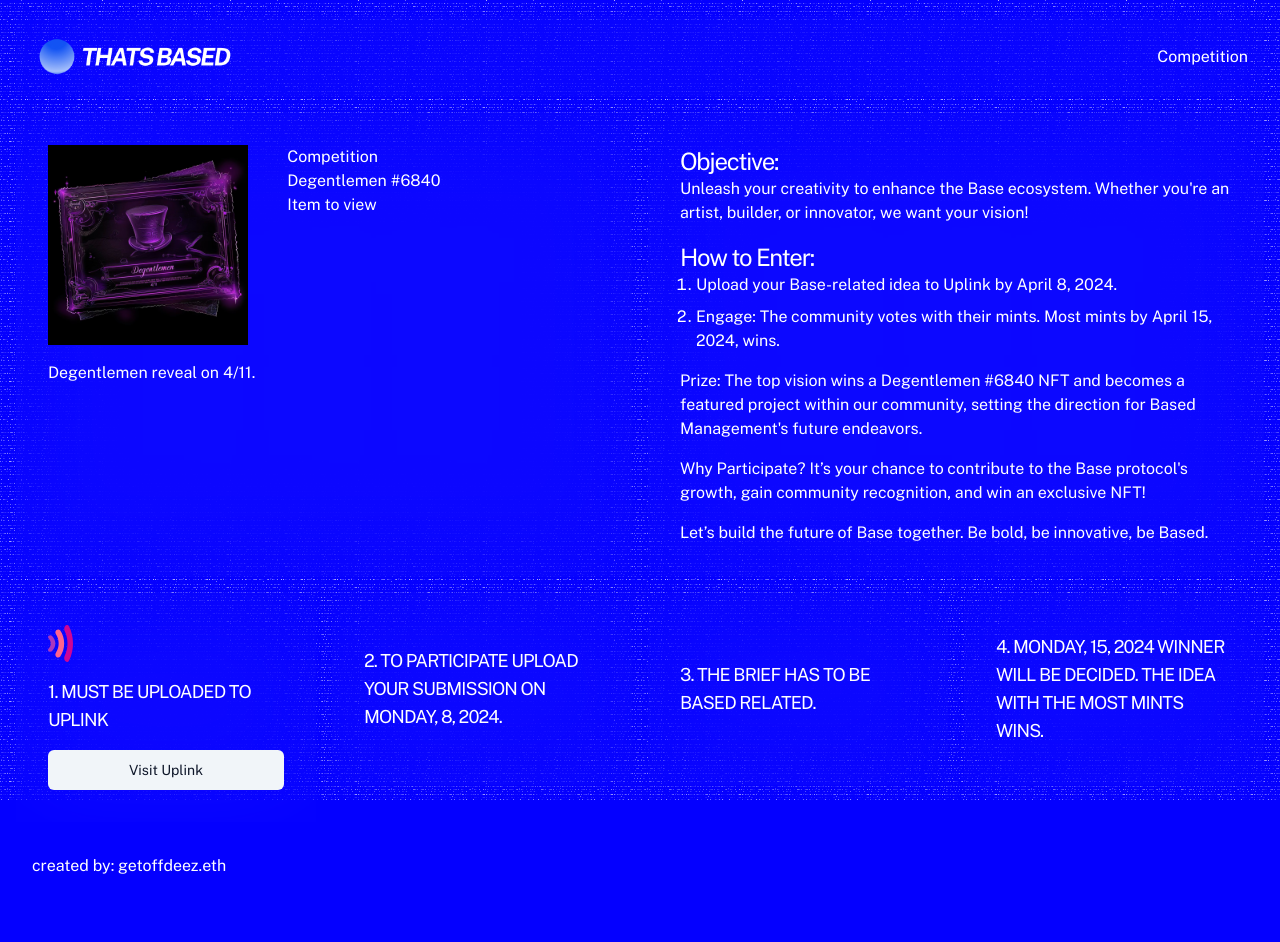
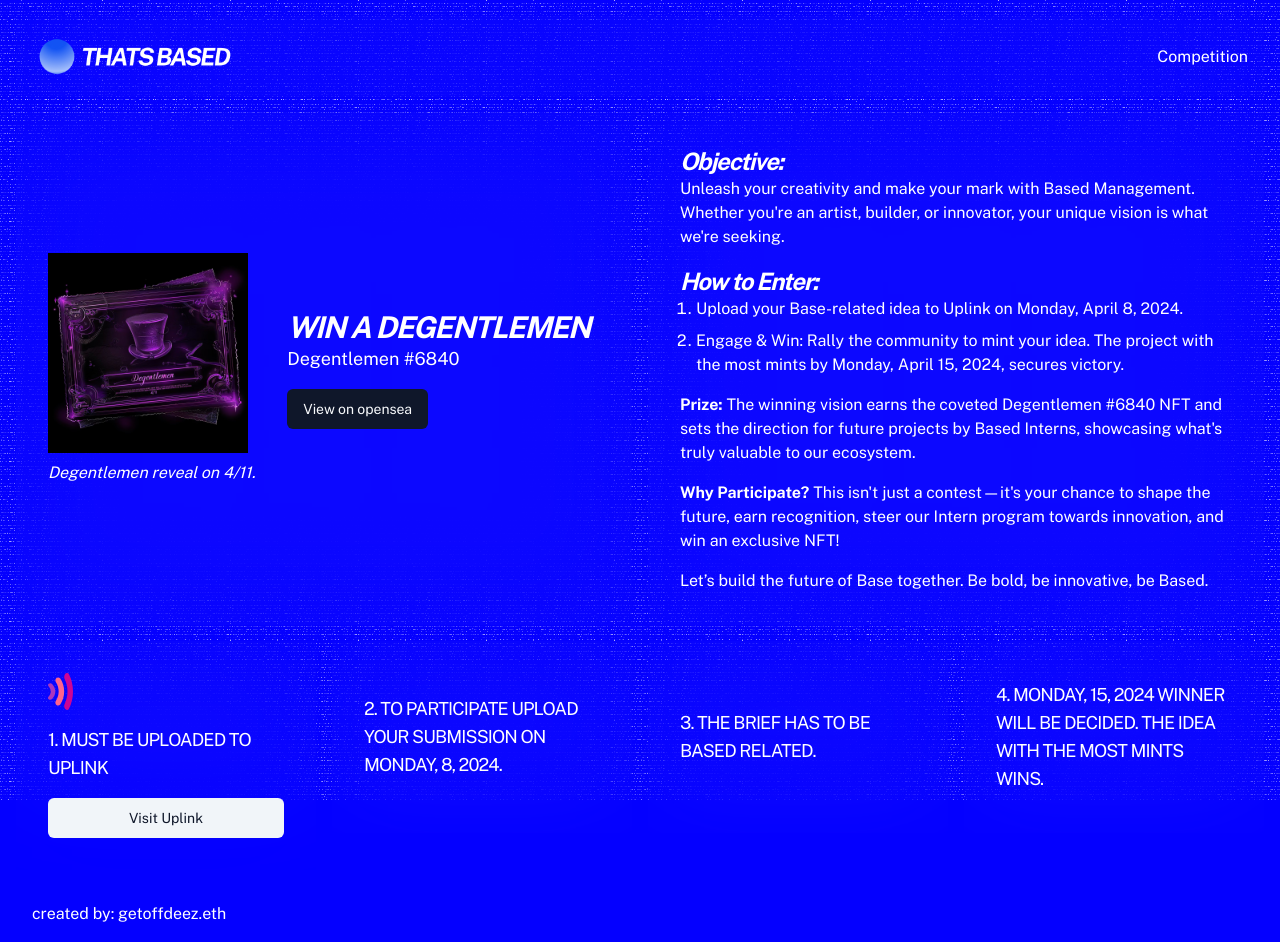
Before and after one commit to getoffdeez/thisisbased-comp, a Next.js app: page / in a window 1280 px wide. Before the commit the page ends 894 px from the top, so only its background shows below. Built offline with nearby package versions, Linux system fonts and the light colour scheme.

Commit message:
text edits

```diff
--- a/components/Dashboard.tsx
+++ b/components/Dashboard.tsx
@@ -27,31 +27,31 @@
   return (
     <div className='h-full flex flex-col gap-4 justify-between'>
       <div className='flex gap-4 h-full flex-wrap md:flex-nowrap'>
-        <div className='panel ml-auto mr-auto h-full w-full p-4 flex gap-8'>
-          <div className='flex flex-col gap-4'>
+        <div className='panel ml-auto mr-auto h-full w-full p-4 flex gap-8 items-center'>
+          <div className='flex flex-col gap-2'>
             <Image src="/degen.png" alt="logo" width={200} height={60} className='h-50' />
-            <span>Degentlemen reveal on 4/11.</span>
+            <span className='italic'>Degentlemen reveal on 4/11.</span>
           </div>
-          <div>
-            <h1>Competition</h1><p>Degentlemen #6840</p>
-            <Link href="https://opensea.io/assets/base/0x93d9212fb2111b4619c48393a4cc2c9e1983edb3/6840">Item to view</Link>
+          <div className='flex flex-col'>
+            <h1 className='text-3xl tracking-tighter uppercase font-bold italic'>Win a Degentlemen</h1><p className='text-lg'>Degentlemen #6840</p>
+            <Link className='text-lg w-full mt-4' href="https://opensea.io/assets/base/0x93d9212fb2111b4619c48393a4cc2c9e1983edb3/6840"><Button className='hover:blue-600'>View on opensea</Button></Link>
           </div>
         </div>
         <div className='panel ml-auto mr-auto h-full w-full p-4'>
         <div className='mb-4'>
-            <h2 className='text-2xl bolder tracking-tighter'>Objective:</h2>
-            <p>Unleash your creativity to enhance the Base ecosystem. Whether you're an artist, builder, or innovator, we want your vision!</p>
+            <h2 className='text-2xl font-bold italic tracking-tighter'>Objective:</h2>
+            <p>Unleash your creativity and make your mark with Based Management. Whether you're an artist, builder, or innovator, your unique vision is what we're seeking.</p>
           </div>
           <div className='mb-4'>
-            <h2 className='text-2xl bolder tracking-tighter'>How to Enter:</h2>
+            <h2 className='text-2xl font-bold italic tracking-tighter'>How to Enter:</h2>
             <ol className='list-decimal pl-4 space-y-2'>
-              <li>Upload your Base-related idea to Uplink by April 8, 2024.</li>
-              <li>Engage: The community votes with their mints. Most mints by April 15, 2024, wins.</li>
+              <li>Upload your Base-related idea to Uplink on Monday, April 8, 2024.</li>
+              <li>Engage & Win: Rally the community to mint your idea. The project with the most mints by Monday, April 15, 2024, secures victory.</li>
             </ol>
           </div>
           <div>
-            <p className='mb-4'>Prize: The top vision wins a Degentlemen #6840 NFT and becomes a featured project within our community, setting the direction for Based Management's future endeavors.</p>
-            <p className='mb-4'>Why Participate? It’s your chance to contribute to the Base protocol's growth, gain community recognition, and win an exclusive NFT!</p>
+            <p className='mb-4'><strong>Prize:</strong> The winning vision earns the coveted Degentlemen #6840 NFT and sets the direction for future projects by Based Interns, showcasing what's truly valuable to our ecosystem.</p>
+            <p className='mb-4'><strong>Why Participate?</strong> This isn't just a contest—it's your chance to shape the future, earn recognition, steer our Intern program towards innovation, and win an exclusive NFT!</p>
             <p>Let’s build the future of Base together. Be bold, be innovative, be Based.</p>
           </div>
         </div>
```
